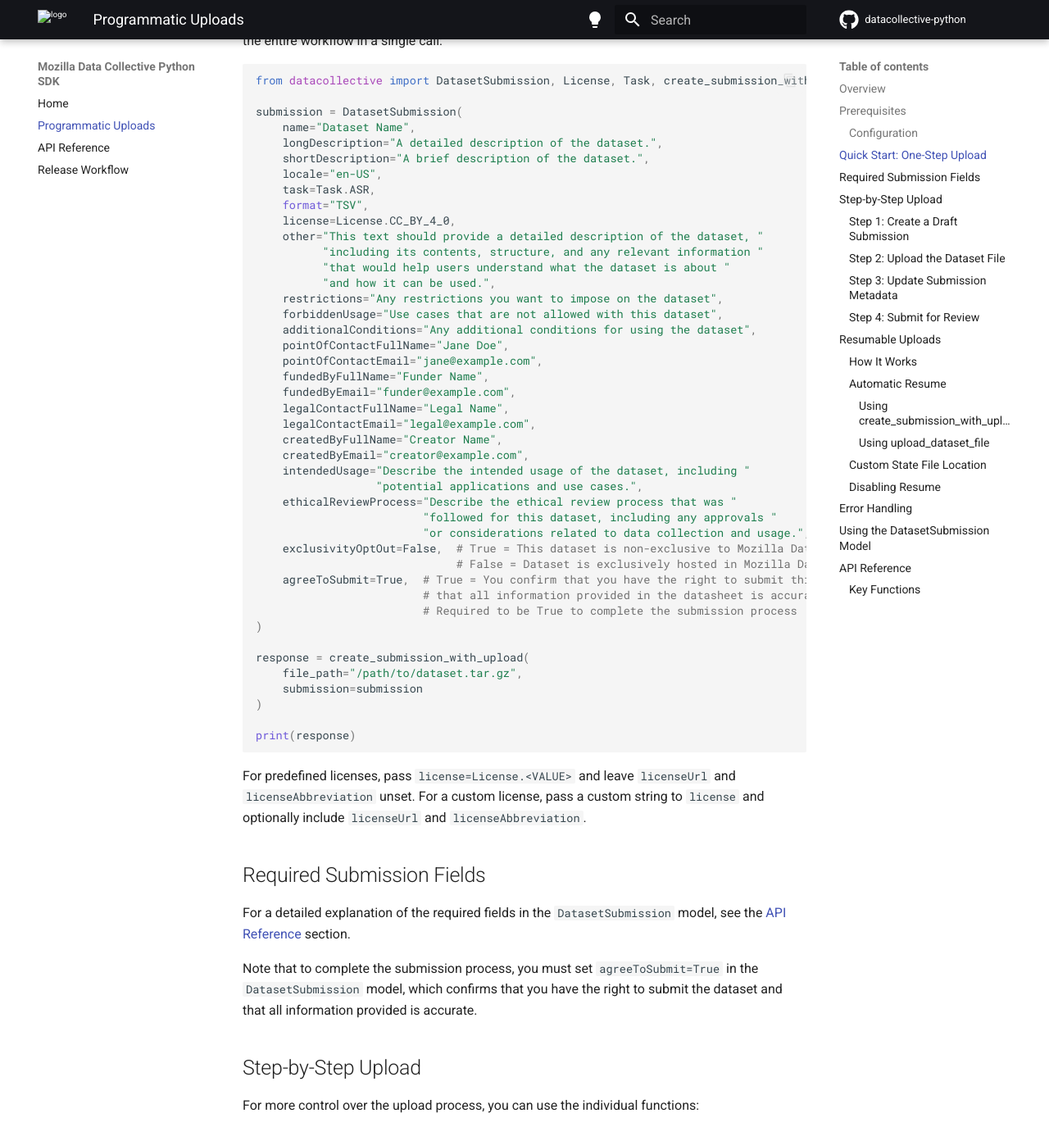
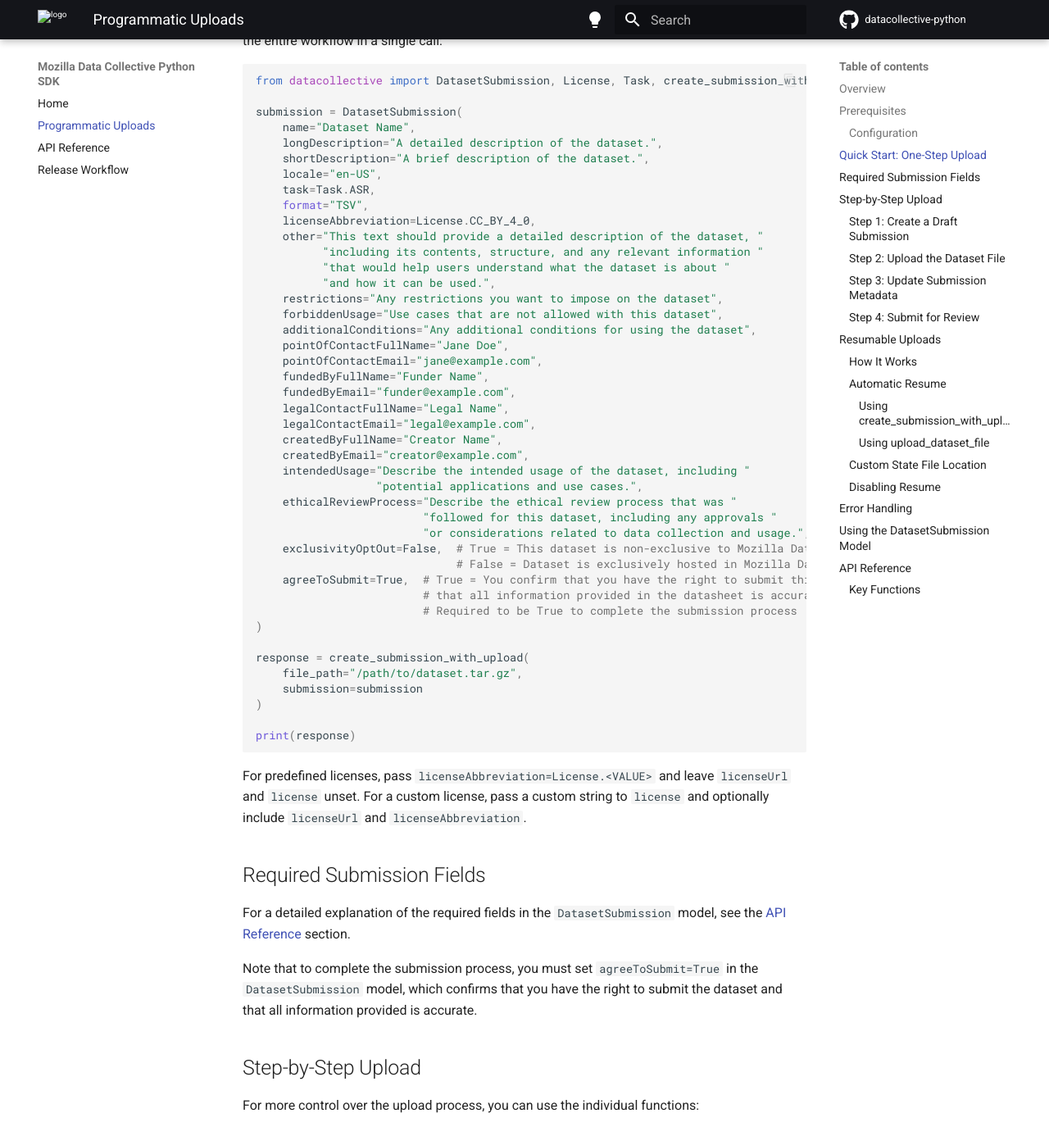
Before and after one commit to Mozilla-Data-Collective/datacollective-python, an MkDocs documentation site: the page built from docs/upload.md, in a window 1280 px wide and 1400 px high, scrolled down 1153 px. Shown: the top 1397 px of the window at 82% size. Built offline with MkDocs 1.6.1 and Material for MkDocs 9.7.7, drawn with Linux system fonts in a browser that asks for light colours; comment, search, counter and statistics services are not loaded; some of the changed text lies outside the part shown.

Commit message:
licenseAbbreviation, not license field

````diff
--- a/docs/upload.md
+++ b/docs/upload.md
@@ -50,7 +50,7 @@ submission = DatasetSubmission(
     locale="en-US",
     task=Task.ASR,
     format="TSV",
-    license=License.CC_BY_4_0,
+    licenseAbbreviation=License.CC_BY_4_0,
     other="This text should provide a detailed description of the dataset, "
           "including its contents, structure, and any relevant information "
           "that would help users understand what the dataset is about "
@@ -86,7 +86,7 @@ response = create_submission_with_upload(
 print(response)
 ```
 
-For predefined licenses, pass `license=License.<VALUE>` and leave `licenseUrl` and `licenseAbbreviation` unset. For a custom license, pass a custom string to `license` and optionally include `licenseUrl` and `licenseAbbreviation`.
+For predefined licenses, pass `licenseAbbreviation=License.<VALUE>` and leave `licenseUrl` and `license` unset. For a custom license, pass a custom string to `license` and optionally include `licenseUrl` and `licenseAbbreviation`.
 
 ## Required Submission Fields
 
@@ -149,7 +149,7 @@ from datacollective import DatasetSubmission, License, Task, update_submission
 
 update_fields = DatasetSubmission(
     task=Task.ASR,
-    license=License.CC_BY_4_0,
+    licenseAbbreviation=License.CC_BY_4_0,
     locale="en-US",
     format="TSV",
     restrictions="No restrictions.",
````
Also changed, not shown: README.md (+2 -2 lines), docs/index.md (+2 -2 lines), 3 other files.
